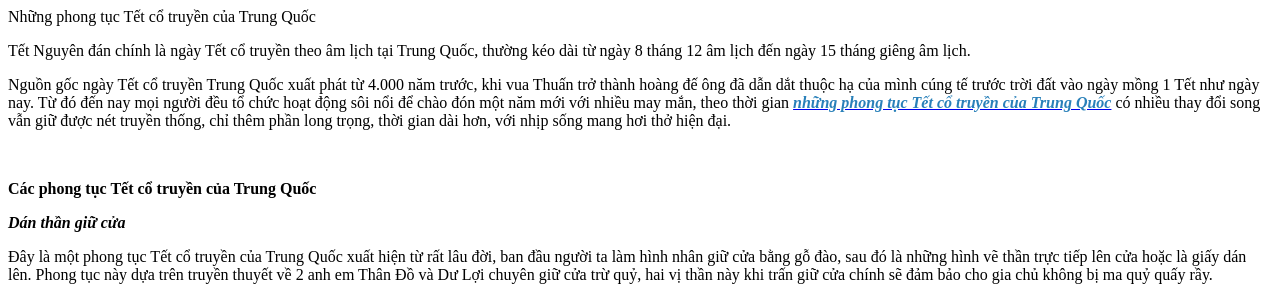
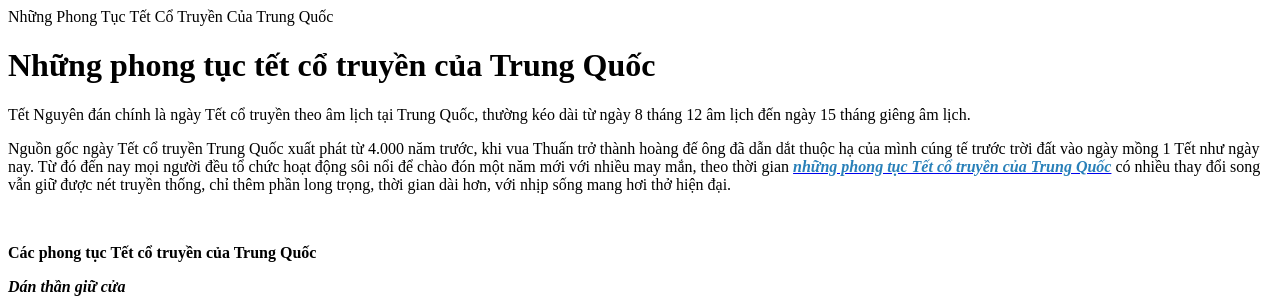
Before and after one commit to vemaybay123/nhung-phong-tuc-tet-co-truyen-cua-trung-quoc, a plain HTML site: page index.html in a window 1280 px wide. Shown: the top 298 px of the page. Drawn offline with Linux system fonts and the light colour scheme.

Commit message:
Update index.html

```diff
--- a/index.html
+++ b/index.html
@@ -1,5 +1,9 @@
-<p><tittle>Những phong&nbsp;tục Tết cổ truyền của Trung Quốc</tittle></p>
+<p><tittle>Những Phong Tục Tết Cổ Truyền Của Trung Quốc</tittle></p>
 
+</head>
+<body>
+<h1>Những phong tục tết cổ truyền của Trung Quốc</h1>
+</body>
 <p>Tết Nguyên đán chính là ngày Tết cổ truyền theo âm lịch tại Trung Quốc, thường kéo dài từ ngày 8 tháng 12 âm lịch đến ngày 15 tháng giêng âm lịch.</p>
 
 <p>Nguồn gốc ngày Tết cổ truyền Trung Quốc xuất phát từ 4.000 năm trước, khi vua Thuấn trở thành hoàng đế ông đã dẫn dắt thuộc hạ của mình cúng tế trước trời đất vào ngày mồng 1 Tết như ngày nay. Từ đó đến nay mọi người đều tổ chức hoạt động sôi nổi để chào đón một năm mới với nhiều may mắn, theo thời gian <em><strong><a href="https://vemaybay123.github.io/nhung-phong-tuc-tet-co-truyen-cua-trung-quoc/" target="_blank"><span style="color:#2980b9">những phong&nbsp;tục Tết cổ truyền của Trung Quốc</span></a></strong></em>&nbsp;có nhiều thay đổi song vẫn giữ được nét truyền thống, chỉ thêm phần long trọng, thời gian dài hơn, với nhịp sống mang hơi thở hiện đại.</p>
```
